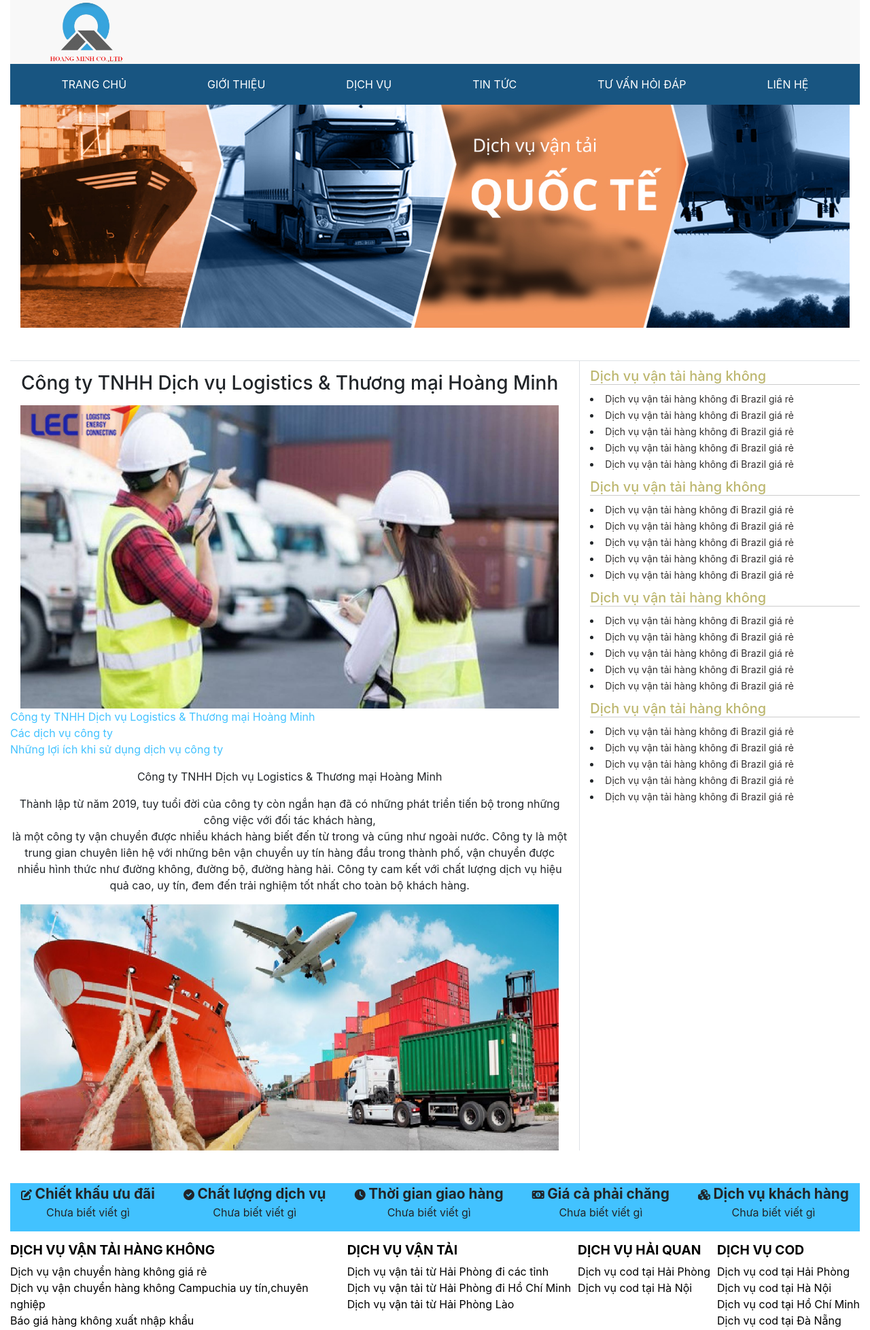
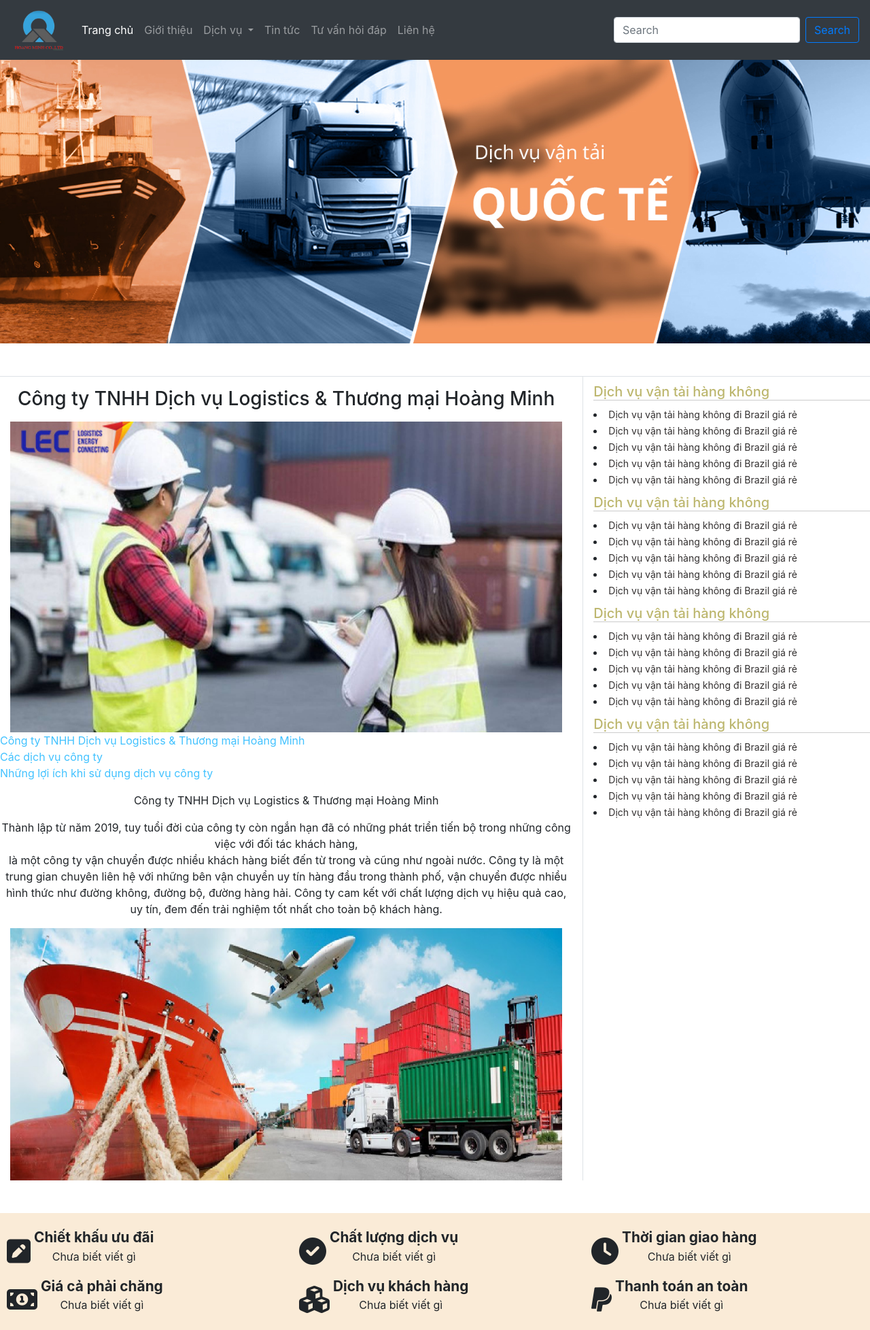
Before and after one commit to locdang8/weblogistic, a PHP site: page /weblogistic/view/gioithieu.php in a window 1280 px wide. Shown: the top 1956 px of the page at 68% size. Run offline with PHP 8.4, Linux system fonts and the light colour scheme.

Commit message:
sua footer, navbar

```diff
--- a/view/css/main.css
+++ b/view/css/main.css
@@ -19,58 +19,13 @@
 	box-sizing: border-box;
 }
 
-.header{
-	position: fixed;
+
+.navbar{
+	position: fixed !important;
 	top: 0;
 	left: 0;
 	right: 0;
 	z-index: 1000;
-}
-
-
-.header__logo {
-	display: flex;
-	background: var(--bckgr__color6);
-	align-items: center;
-}
-
-.logo{
-	padding-left: 50px;
-}
-
-.logo__image {
-	width: 120px;
-}
-
-.button-active {
-	display: none;
-}
-
-.header__navbar{
-	background: var(--navbar__color1);
-}
-
-.header__navbar {
-	position: relative;
-}
-
-.navbar {
-	display: flex;
-	justify-content: space-around;
-	list-style: none;
-}
-
-.navbar .navbar__item {
-	padding: 10px;
-	transition: 0.4s;
-}
-
-.navbar .navbar__item a{
-	text-decoration: none;
-	color: #fff;
-	font-size: 1rem;
-	padding: 10px;
-	text-transform: uppercase;
 }
 
 
@@ -81,7 +36,10 @@
 
 /* slide */
 .slide{
-	margin-top: 100px;
+	margin-top: 80px;
+}
+.container-fluid{
+	padding: 0 !important;
 }
 /* home  */
 .home-introduce{
@@ -169,23 +127,29 @@
 }
 
 #footer {
-	background: #fff;
+	background: currentColor;
 }
 
 .footer-ship {
-	background: #42C2FF;
-
+	background: antiquewhite;
+	padding: 20px 10px;
 }
-
-.footer-ship .footer-ship-list {
+i{
+	font-size: 40px;
+	margin-right: 5px;
+}
+/* .footer-ship .footer-ship-list {
 	list-style: none;
 	display: grid;
 	grid-template-columns: repeat(5,auto);
 	justify-items: center;
 	gap: 10px;
 	width: 100%;
+} */
+.footer__item{
+	display: flex;
+	align-items: center;
 }
-
 .footer-ship .footer-ship-list .footer__item strong {
 	font-size: 1.3rem;
 }
@@ -208,15 +169,15 @@
 .dichvu__container .dichvu__item h2 {
 	font-size: 1.2rem;
 	font-weight: 700;
-	color: #000;
+	color: cornsilk;
 }
 
 .dichvu__container .dichvu__item ul li a {
 	text-decoration: none;
 	transition: 0.5s;
-	color: #000;
+	color: #fff;
+	font-size:0.8rem;
 }
-
 .dichvu__container .dichvu__item ul li a:hover {
 
 }
--- a/view/footer.php
+++ b/view/footer.php
@@ -1,43 +1,65 @@
 <footer id="footer">
     <!-- start -->
     <div class="footer-ship">
-        <ul class="footer-ship-list">
-            <li class="footer__item">
-                <i class="fa-solid fa-pen-to-square"></i>
+        <div class="footer-ship-list row">
+            <div class="footer__item  col-sm-6 col-xl-4 text-center">
+                <i class="fa-solid fa-square-pen"></i>
+                <div>
                     <strong>Chiết khấu ưu đãi</strong>
                     <p>Chưa biết viết gì</p>
-            </li>
+                </div>
+            </div>
 
-            <li class="footer__item">
+            <div class="footer__item col-sm-6 col-xl-4 text-center">
                 <i class="fa-solid fa-circle-check"></i>
+                <div>
                     <strong>Chất lượng dịch vụ</strong>
                     <p>Chưa biết viết gì</p>
-            </li>
+                </div>
 
-            <li class="footer__item">
+            </div>
+
+            <div class="footer__item col-sm-6 col-xl-4 text-center">
                 <i class="fa-solid fa-clock"></i>
+                <div>
                     <strong>Thời gian giao hàng</strong>
                     <p>Chưa biết viết gì</p>
-            </li>
+                </div>
 
-            <li class="footer__item">
+            </div>
+
+            <div class="footer__item col-sm-6 col-xl-4 text-center">
                 <i class="fa-solid fa-money-bill-1"></i>
+                <div>
                     <strong> Giá cả phải chăng</strong>
                     <p>Chưa biết viết gì</p>
-            </li>
+                </div>
 
-            <li class="footer__item">
+            </div>
+
+            <div class="footer__item col-6 col-xl-4 text-center">
                 <i class="fa-solid fa-cubes"></i>
+                <div>
                     <strong>Dịch vụ khách hàng</strong>
                     <p>Chưa biết viết gì</p>
-            </li>
-        </ul>
+                </div>
+
+            </div>
+            <div class="footer__item col-6 col-xl-4 text-center">
+                <i class="fa-brands fa-paypal"></i>
+                <div>
+                    <strong>Thanh toán an toàn</strong>
+                    <p>Chưa biết viết gì</p>
+                </div>
+
+            </div>
+        </div>
     </div>
     <!-- end -->
 
     <!-- start dich vu -->
-    <div class="dichvu__container">
-        <div class="dichvu__item">
+    <div class="dichvu__container row py-5 bg-dark">
+        <div class="dichvu__item col-sm-6 col-xl-3">
             <h2> DỊCH VỤ VẬN TẢI HÀNG KHÔNG</h1>
                 <ul>
                     <li><a href="">Dịch vụ vận chuyển hàng không giá rẻ</a></li>
@@ -46,7 +68,7 @@
                 </ul>
         </div>
 
-        <div class="dichvu__item">
+        <div class="dichvu__item col-sm-6 col-md-3">
             <h2>DỊCH VỤ VẬN TẢI</h2>
             <ul>
                 <li><a href="">Dịch vụ vận tải từ Hải Phòng đi các tỉnh</a></li>
@@ -55,7 +77,7 @@
             </ul>
         </div>
 
-        <div class="dichvu__item">
+        <div class="dichvu__item col-sm-6 col-xl-3">
             <h2>DỊCH VỤ HẢI QUAN</h2>
             <ul>
                 <li><a href="">Dịch vụ cod tại Hải Phòng</a></li>
@@ -63,7 +85,7 @@
             </ul>
         </div>
 
-        <div class="dichvu__item">
+        <div class="dichvu__item col-sm-6 col-xl-3">
             <h2>DỊCH VỤ COD</h2>
             <ul>
                 <li><a href="">Dịch vụ cod tại Hải Phòng</a></li>
@@ -77,7 +99,7 @@
     </div>
 
 
-    <div class="contact__container">
+    <div class="contact__container bg-dark">
         <!-- noidung -->
         <div class="noidung">
             <div>
--- a/view/header.php
+++ b/view/header.php
@@ -19,80 +19,49 @@
 
 <body>
     <div class="container-fluid">
-        <!-- header -->
-        <header class="header container-fluid">
+        <nav class="navbar navbar-expand-lg navbar-dark bg-dark">
+            <a class="navbar-brand" href="#"><img src="../view/images/logo/logo.png" alt="" style="width: 80px;"></a>
+            <button class="navbar-toggler" type="button" data-toggle="collapse" data-target="#navbarSupportedContent"
+                aria-controls="navbarSupportedContent" aria-expanded="false" aria-label="Toggle navigation">
+                <span class="navbar-toggler-icon"></span>
+            </button>
 
-            <div class="header__logo">
-
-                <div class="logo">
-
-                    <img src="../view/images/logo/logo.png" class="logo__image" alt="">
-
-                </div>
-
-                <div class="button button-active">
-
-                    <button class="button-click">
-
-                        <i class="fa-solid fa-bars"></i>
-
-                    </button>
-
-                </div>
-
+            <div class="collapse navbar-collapse" id="navbarSupportedContent">
+                <ul class="navbar-nav mr-auto">
+                    <li class="nav-item active">
+                        <a class="nav-link" href="#">Trang chủ <span class="sr-only">(current)</span></a>
+                    </li>
+                    <li class="nav-item">
+                        <a class="nav-link" href="">Giới thiệu</a>
+                    </li>
+                    <li class="nav-item dropdown">
+                        <a class="nav-link dropdown-toggle" href="#" id="navbarDropdown" role="button"
+                            data-toggle="dropdown" aria-haspopup="true" aria-expanded="false">
+                            Dịch vụ
+                        </a>
+                        <div class="dropdown-menu" id="list-set" aria-labelledby="navbarDropdown">
+                            <a class="dropdown-item" href="#">Action</a>
+                            <a class="dropdown-item" href="#">Another action</a>
+                            <div class="dropdown-divider"></div>
+                            <a class="dropdown-item" href="#">Something else here</a>
+                        </div>
+                    </li>
+                    <li class="nav-item">
+                        <a class="nav-link" href="">Tin tức</a>
+                    </li>
+                    <li class="nav-item">
+                        <a class="nav-link" href="">Tư vấn hỏi đáp</a>
+                    </li>
+                    <li class="nav-item">
+                        <a class="nav-link" href="">Liên hệ</a>
+                    </li>
+                </ul>
+                <form class="form-inline my-2 my-lg-0">
+                    <input class="form-control mr-sm-2" type="search" placeholder="Search" aria-label="Search">
+                    <button class="btn btn-outline-primary my-2 my-sm-0" type="submit">Search</button>
+                </form>
             </div>
-            <!-- end header -->
-            <!-- navbar -->
-            <div class="header__navbar">
-
-                <ul class="navbar">
-
-                    <li class="navbar__item">
-
-                        <a href="/weblogistic/index.php">Trang chủ</a>
-
-                    </li>
-
-                    <li class="navbar__item">
-
-                        <a href="/weblogistic/view/gioithieu.php">Giới thiệu</a>
-
-                    </li>
-
-                    <li class="navbar__item dropdown">
-
-                        <a href="#">Dịch vụ</a>
-
-                        <ul class="list-set">
-
-                        </ul>
-                    </li>
-
-                    <li class="navbar__item">
-
-                        <a href="/weblogistic/view/tintuc.php">Tin tức</a>
-
-                    </li>
-
-                    <li class="navbar__item">
-
-                        <a href="#">Tư vấn hỏi đáp</a>
-
-                    </li>
-
-                    <li class="navbar__item">
-
-                        <a href="/weblogistic/view/lienhe.php">Liên hệ</a>
-
-                    </li>
-
-                </ul>
-
-            </div>
-            <!-- end navbar -->
-
-        </header>
-
+        </nav>
         <!-- end header -->
 
 
```
Also changed, not shown: other parts of view/css/main.css (+6 -36 lines), view/home.php (+22 -22 lines). Lines whose indentation alone changed are shown as unchanged.
